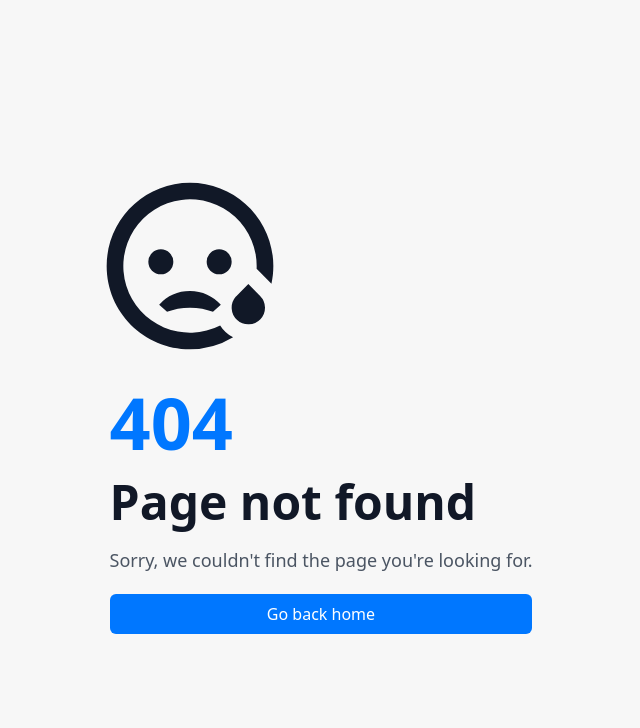
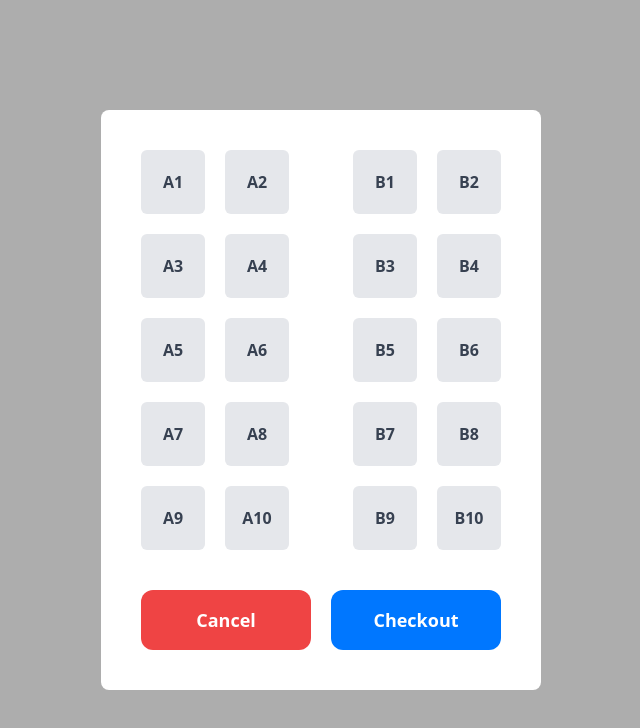
Before and after one commit to subegshahi/payload-fyp-2022, a React (Vite) app in the folder client/: page /seatmodal in a window 1280 px wide. Before the commit this address had no page. Shown: the top 728 px of the page, without its empty margins (319-959 px from the left). Built offline with nearby package versions, Linux system fonts and the light colour scheme.

Commit message:
feat: modal

```diff
--- a/client/src/app.jsx
+++ b/client/src/app.jsx
@@ -13,6 +13,7 @@ import {
   Checkout,
   ContractorHome,
   UploadedFlights,
+  SeatModal,
 } from "./imports/components";
 
 const queryClient = new QueryClient();
@@ -27,6 +28,7 @@ export const App = () => {
           <Route path="/signup" element={<SignUp />} />
           <Route path="/booking" element={<Booking />} />
           <Route path="/searchresult" element={<SearchResult />} />
+          <Route path="/seatmodal" element={<SeatModal />} />
           <Route path="/checkout" element={<Checkout />} />
           <Route path="/contractorhome" element={<ContractorHome />} />
           <Route path="/uploadedflights" element={<UploadedFlights />} />
--- /dev/null
+++ b/client/src/components-global/modal/Seat-Button.jsx
@@ -0,0 +1,9 @@
+import React from "react";
+
+export const SeatButton = ({ SeatId }) => {
+  return (
+    <button className="inline-block h-16 w-16 rounded-md bg-gray-200 p-3 font-semibold text-gray-700">
+      {SeatId}
+    </button>
+  );
+};
--- a/client/src/imports/components.js
+++ b/client/src/imports/components.js
@@ -27,3 +27,5 @@ export { Sidebar } from "../pages/contractor-home/components/Sidebar";
 export { UploadedFlights } from "../pages/contractor-home/components/UploadedFlights";
 export { SalesCard } from "../pages/contractor-home/components/SalesCard";
 export { ContractorProfile } from "../pages/contractor-home/components/ContractorProfile";
+export { SeatModal } from "../pages/booking/components/SeatModal";
+export { SeatButton } from "../components-global/modal/Seat-Button";
--- a/client/src/pages/booking/components/BookingForm.jsx
+++ b/client/src/pages/booking/components/BookingForm.jsx
@@ -1,15 +1,17 @@
 import React, { useState } from "react";
 import axios from "axios";
-import { Link } from "react-router-dom";
+import { Link, useNavigate } from "react-router-dom";
 import { SearchResultCard } from "../../../imports/components";
 import { useBookingForm } from "../../../validations/useBookingForm";
 import { AdultChildCounter } from "./AdultChildCounter";
 
 export const BookingForm = () => {
   const { register, handleSubmit, errors } = useBookingForm();
+  const navigate = useNavigate();
 
   const onSubmit = (data) => {
     console.log(data);
+    navigate("/SeatModal");
   };
 
   // const onSubmit = async (formData, event) => {
@@ -152,9 +154,9 @@ export const BookingForm = () => {
           <div className="flex gap-5">
             <button className="btn-form mt-5 lg:mt-12">Search Flight</button>
 
-            {/* <Link className="btn-form mt-5 lg:mt-12" to="/searchresult">
-            Search Result Page
-          </Link> */}
+            {/* <Link className="btn-form mt-5 lg:mt-12" to="/seatmodal">
+              Open Modal
+            </Link> */}
           </div>
         </div>
       </form>
--- /dev/null
+++ b/client/src/pages/booking/components/SeatModal.jsx
@@ -0,0 +1,87 @@
+import React from "react";
+import { useNavigate } from "react-router-dom";
+import { SeatButton } from "../../../imports/components";
+
+export const SeatModal = () => {
+  const navigate = useNavigate();
+
+  const checkout = () => {
+    navigate("/checkout");
+  };
+
+  const cancel = () => {
+    navigate("/booking");
+  };
+
+  return (
+    <div className="absolute inset-0 flex items-center justify-center bg-black/30  text-white">
+      <div className="mx-auto max-w-7xl rounded-lg bg-white p-10 text-gray-900">
+        <div className="flex gap-16">
+          <div className="flex gap-5">
+            <div className="flex flex-col gap-5">
+              <SeatButton SeatId="A1" />
+              <SeatButton SeatId="A3" />
+              <SeatButton SeatId="A5" />
+              <SeatButton SeatId="A7" />
+              <SeatButton SeatId="A9" />
+            </div>
+
+            <div className="flex flex-col gap-5">
+              <SeatButton SeatId="A2" />
+              <SeatButton SeatId="A4" />
+              <SeatButton SeatId="A6" />
+              <SeatButton SeatId="A8" />
+              <SeatButton SeatId="A10" />
+            </div>
+          </div>
+
+          <div className="flex gap-5">
+            <div className="flex flex-col gap-5">
+              <SeatButton SeatId="B1" />
+              <SeatButton SeatId="B3" />
+              <SeatButton SeatId="B5" />
+              <SeatButton SeatId="B7" />
+              <SeatButton SeatId="B9" />
+            </div>
+
+            <div className="flex flex-col gap-5">
+              <SeatButton SeatId="B2" />
+              <SeatButton SeatId="B4" />
+              <SeatButton SeatId="B6" />
+              <SeatButton SeatId="B8" />
+              <SeatButton SeatId="B10" />
+            </div>
+          </div>
+        </div>
+
+        {/* <div className="mt-5 grid grid-flow-col grid-cols-2 gap-10">
+          <button className="col-span-2 inline-block h-16 w-16 rounded-md bg-gray-200 p-3">
+            Seat 1
+          </button>
+
+          <div className="space-x-5">
+            <button className="inline-block h-16 w-16 rounded-md bg-gray-200 p-3">Seat 1</button>
+
+            <button className="inline-block h-16 w-16 rounded-md bg-gray-200 p-3">Seat 1</button>
+          </div>
+        </div> */}
+
+        <div className="mt-10 flex gap-5  [&>*]:basis-full">
+          <button
+            className="rounded-xl bg-red-500 p-4 text-lg font-semibold text-white"
+            onClick={cancel}
+          >
+            Cancel
+          </button>
+
+          <button
+            className="rounded-xl bg-brand-500 p-4 text-lg font-semibold text-white"
+            onClick={checkout}
+          >
+            Checkout
+          </button>
+        </div>
+      </div>
+    </div>
+  );
+};
```
Also changed, not shown: client/src/pages/booking/Booking.jsx (+1 -7 lines).
